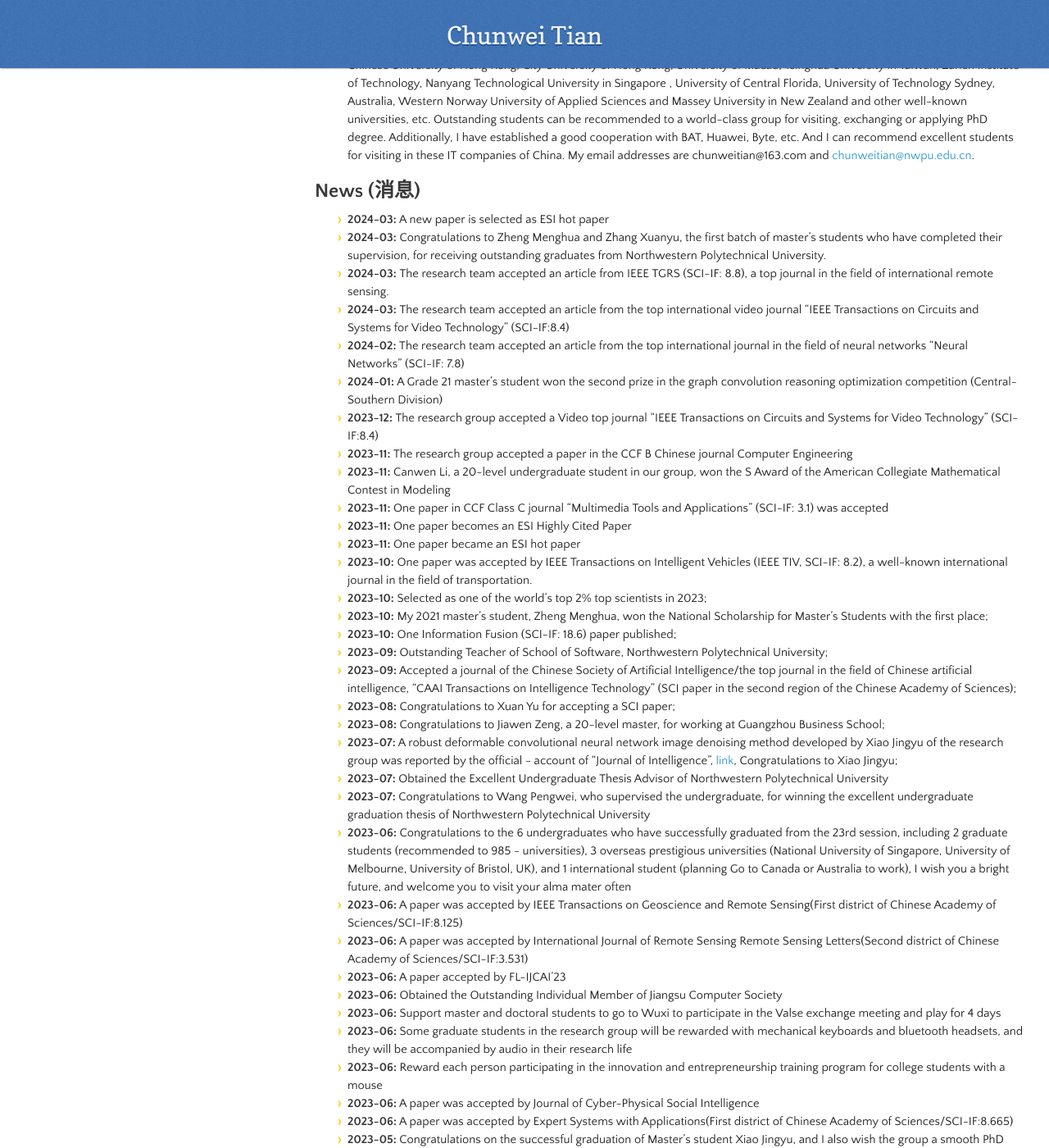
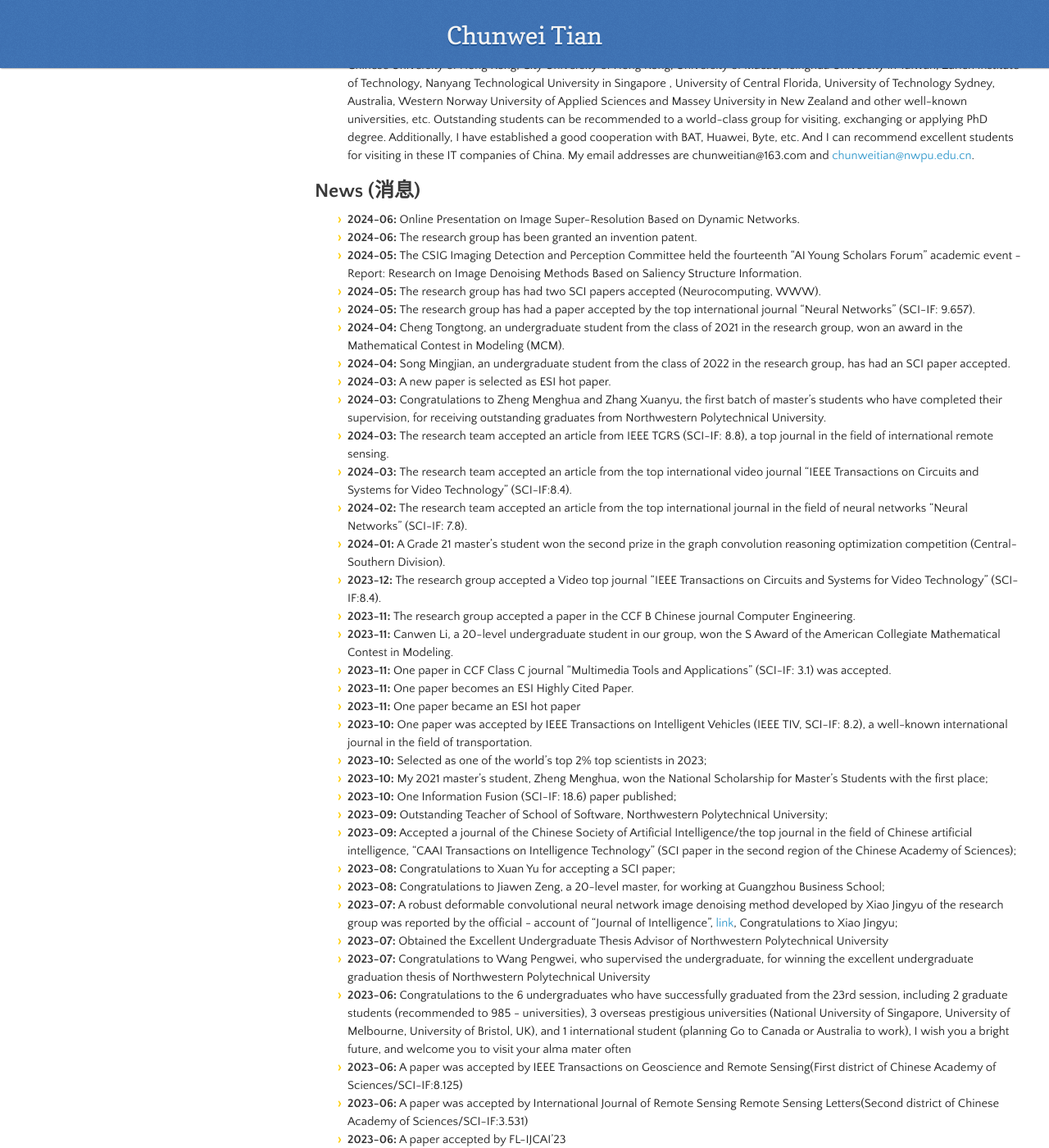
Before and after one commit to hellloxiaotian/hellloxiaotian.github.io, a Jekyll site: the page built from index.md, in a window 1280 px wide and 1400 px high, scrolled down 3720 px. Shown: the whole window at 82% size. Built offline with Jekyll 4.4.1, drawn with Linux system fonts in a browser that asks for light colours; nearby versions of some CDN libraries; our own code applies the rules of GitHub Pages for plain Markdown files; the repository's description, which GitHub fills in, is left out.

Commit message:
Update index.md

```diff
--- a/index.md
+++ b/index.md
@@ -85,17 +85,24 @@
 
 ## News (消息)
 
-- **2024-03:** A new paper is selected as ESI hot paper
+- **2024-06:** Online Presentation on Image Super-Resolution Based on Dynamic Networks.
+- **2024-06:** The research group has been granted an invention patent.
+- **2024-05:** The CSIG Imaging Detection and Perception Committee held the fourteenth "AI Young Scholars Forum" academic event - Report: Research on Image Denoising Methods Based on Saliency Structure Information.
+- **2024-05:** The research group has had two SCI papers accepted (Neurocomputing, WWW).
+- **2024-05:** The research group has had a paper accepted by the top international journal "Neural Networks" (SCI-IF: 9.657).
+- **2024-04:** Cheng Tongtong, an undergraduate student from the class of 2021 in the research group, won an award in the Mathematical Contest in Modeling (MCM).
+- **2024-04:** Song Mingjian, an undergraduate student from the class of 2022 in the research group, has had an SCI paper accepted.
+- **2024-03:** A new paper is selected as ESI hot paper.
 - **2024-03:** Congratulations to Zheng Menghua and Zhang Xuanyu, the first batch of master's students who have completed their supervision, for receiving outstanding graduates from Northwestern Polytechnical University.
 - **2024-03:** The research team accepted an article from IEEE TGRS (SCI-IF: 8.8), a top journal in the field of international remote sensing.
-- **2024-03:** The research team accepted an article from the top international video journal "IEEE Transactions on Circuits and Systems for Video Technology" (SCI-IF:8.4)
-- **2024-02:** The research team accepted an article from the top international journal in the field of neural networks "Neural Networks" (SCI-IF: 7.8)
-- **2024-01:** A Grade 21 master's student won the second prize in the graph convolution reasoning optimization competition (Central-Southern Division)
-- **2023-12:** The research group accepted a Video top journal "IEEE Transactions on Circuits and Systems for Video Technology" (SCI-IF:8.4)
-- **2023-11:** The research group accepted a paper in the CCF B Chinese journal Computer Engineering
-- **2023-11:** Canwen Li, a 20-level undergraduate student in our group, won the S Award of the American Collegiate Mathematical Contest in Modeling
-- **2023-11:** One paper in CCF Class C journal "Multimedia Tools and Applications" (SCI-IF: 3.1) was accepted
-- **2023-11:** One paper becomes an ESI Highly Cited Paper
+- **2024-03:** The research team accepted an article from the top international video journal "IEEE Transactions on Circuits and Systems for Video Technology" (SCI-IF:8.4).
+- **2024-02:** The research team accepted an article from the top international journal in the field of neural networks "Neural Networks" (SCI-IF: 7.8).
+- **2024-01:** A Grade 21 master's student won the second prize in the graph convolution reasoning optimization competition (Central-Southern Division).
+- **2023-12:** The research group accepted a Video top journal "IEEE Transactions on Circuits and Systems for Video Technology" (SCI-IF:8.4).
+- **2023-11:** The research group accepted a paper in the CCF B Chinese journal Computer Engineering.
+- **2023-11:** Canwen Li, a 20-level undergraduate student in our group, won the S Award of the American Collegiate Mathematical Contest in Modeling.
+- **2023-11:** One paper in CCF Class C journal "Multimedia Tools and Applications" (SCI-IF: 3.1) was accepted.
+- **2023-11:** One paper becomes an ESI Highly Cited Paper.
 - **2023-11:** One paper became an ESI hot paper
 - **2023-10:** One paper was accepted by IEEE Transactions on Intelligent Vehicles (IEEE TIV, SCI-IF: 8.2), a well-known international journal in the field of transportation.
 - **2023-10:** Selected as one of the world's top 2% top scientists in 2023;
```
